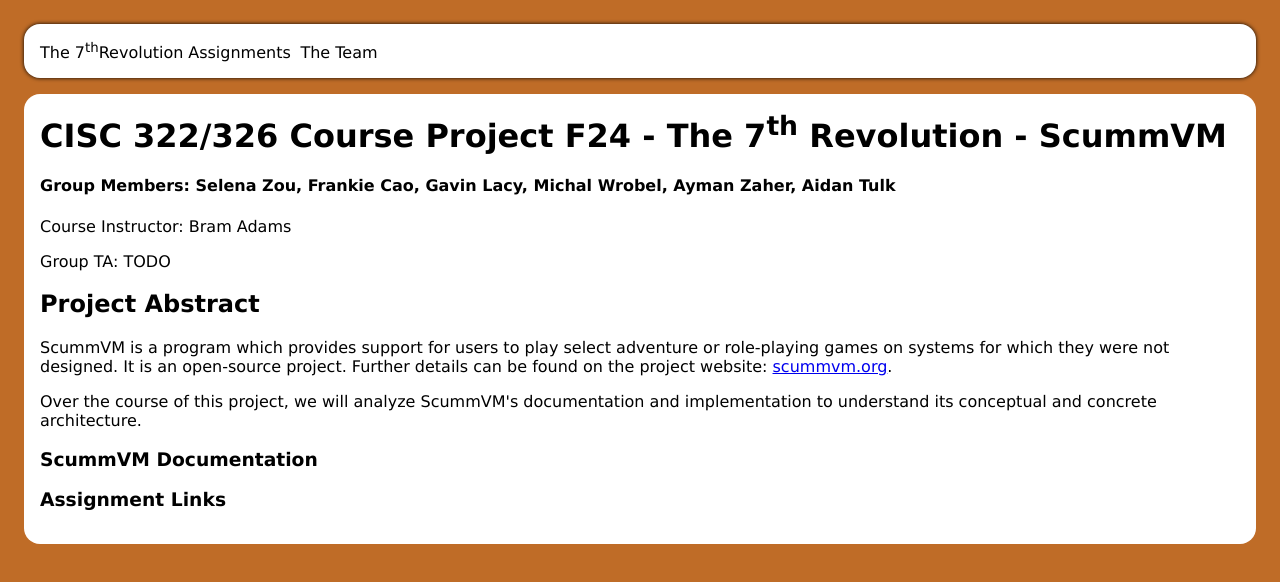
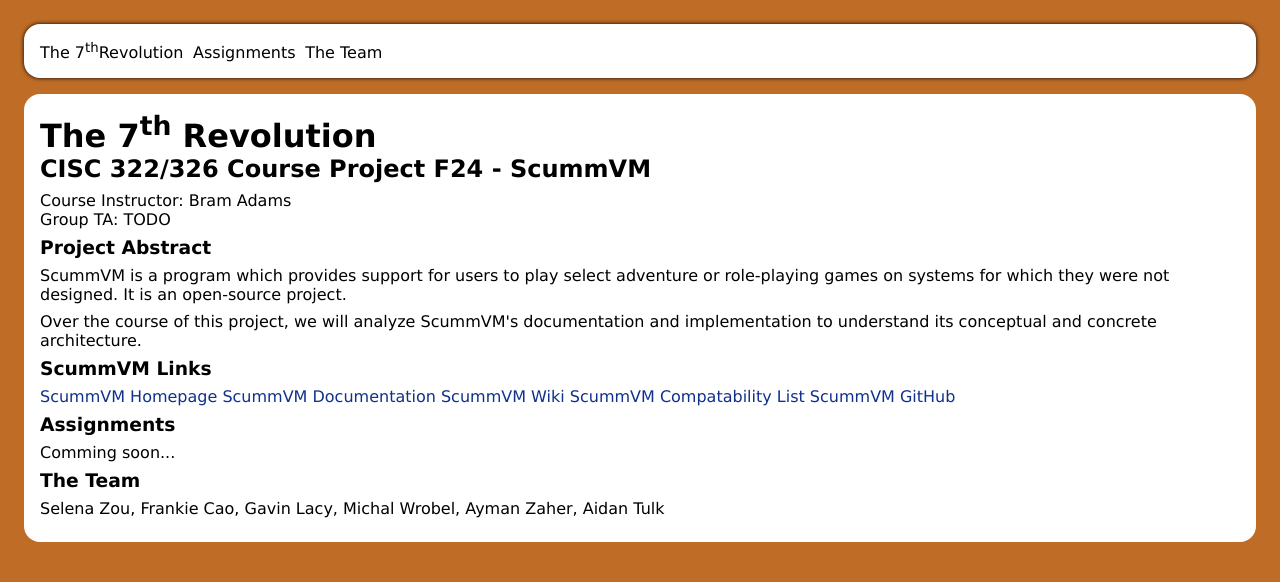
Before and after one commit to selenazou/selenazou.github.io, a plain HTML site: page index.html in a window 1280 px wide. Drawn offline with Linux system fonts and the light colour scheme.

Commit message:
ScummVM links and layout adjustment

```diff
--- a/index.html
+++ b/index.html
@@ -11,7 +11,7 @@
         <div class="nav-background">
             <div class="nav-container">
                 <div class="nav-top">
-                    <a class="nav-link" href="">The 7<sup>th</sup>Revolution</a>
+                    <a class="nav-link" href="#">The 7<sup>th</sup>Revolution</a>
                     <button class="nav-toggle" onclick="HandleToggleNav()"><img src="assets/nav-toggle.svg" alt="Nav toggler"></button>
                 </div>
                 <div id="nav-links" class="nav-links">
@@ -21,24 +21,36 @@
             </div>
         </div>
         <div class="content-container">
-            <h1 class="no-margin">CISC 322/326 Course Project F24 - The 7<sup>th</sup> Revolution - ScummVM</h1>
+            <div id="project-info">
+                <h1 class="no-margin">The 7<sup>th</sup> Revolution</h1>
+                <h2 class="no-margin">CISC 322/326 Course Project F24 - ScummVM</h2>
 
-            <h4>Group Members: Selena Zou, Frankie Cao, Gavin Lacy, Michal Wrobel, Ayman Zaher, Aidan Tulk</h4>
-            <p>Course Instructor: Bram Adams</p>
-            <p>Group TA: TODO</p>
+                <p style="margin-top: 0.5rem;" class="no-margin">Course Instructor: Bram Adams</p>
+                <p class="no-margin">Group TA: TODO</p>
 
-            <h2>Project Abstract</h2>
-            <p>ScummVM is a program which provides support for users to play select adventure or role-playing
-                games on systems for which they were not designed. It is an open-source project. Further details can
-                be found on the project website: <a href="https://www.scummvm.org/">scummvm.org</a>.
-            </p>
-            <p>Over the course of this project, we will analyze ScummVM's documentation and implementation
-                to understand its conceptual and concrete architecture.
-            </p>
+                <h3 class="half-margin">Project Abstract</h3>
+                <p class="half-margin">ScummVM is a program which provides support for users to play select adventure or role-playing
+                    games on systems for which they were not designed. It is an open-source project.
+                </p>
+                <p class="half-margin">Over the course of this project, we will analyze ScummVM's documentation and implementation
+                    to understand its conceptual and concrete architecture.
+                </p>
 
-            <h3>ScummVM Documentation</h3>
-
-            <h3>Assignment Links</h3>
+                <h3 class="half-margin">ScummVM Links</h3>
+                <a class="scumm-link" href="https://www.scummvm.org">ScummVM Homepage</a>
+                <a class="scumm-link" href="https://docs.scummvm.org/">ScummVM Documentation</a>
+                <a class="scumm-link" href="https://wiki.scummvm.org/">ScummVM Wiki</a>
+                <a class="scumm-link" href="https://www.scummvm.org/compatibility/">ScummVM Compatability List</a>
+                <a class="scumm-link" href="https://github.com/scummvm/scummvm">ScummVM GitHub</a>
+            </div>
+            <div id="assignments">
+                <h3 class="half-margin">Assignments</h3>
+                <p class="half-margin">Comming soon...</p>
+            </div>
+            <div id="team">
+                <h3 class="half-margin">The Team</h3>
+                <p class="half-margin">Selena Zou, Frankie Cao, Gavin Lacy, Michal Wrobel, Ayman Zaher, Aidan Tulk</p>
+            </div>
         </div>
         <script>
             const navLinks = document.getElementById("nav-links");
--- a/main.css
+++ b/main.css
@@ -50,7 +50,7 @@
 }
 
 .nav-top .nav-link {
-    padding: 0;
+    padding: 0 0.3rem 0 0;
 }
 
 .nav-link {
@@ -71,8 +71,22 @@
     padding: 1rem;
 }
 
+.scumm-link {
+    text-decoration: none;
+    color: #0f318c;
+    white-space: nowrap;
+}
+
+.scumm-link:hover {
+    color: gray;
+}
+
 .no-margin {
     margin: 0;
+}
+
+.half-margin {
+    margin: 0.5rem 0;
 }
 
 @media(min-width: 432px) {
```
